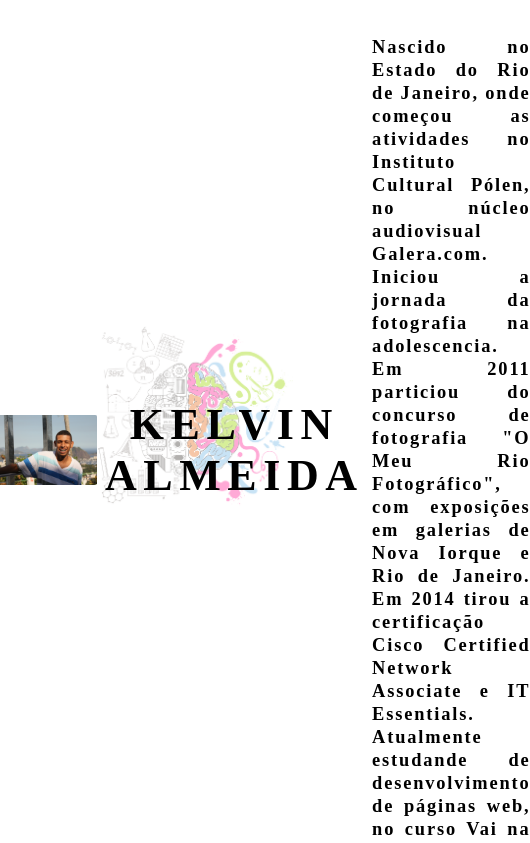
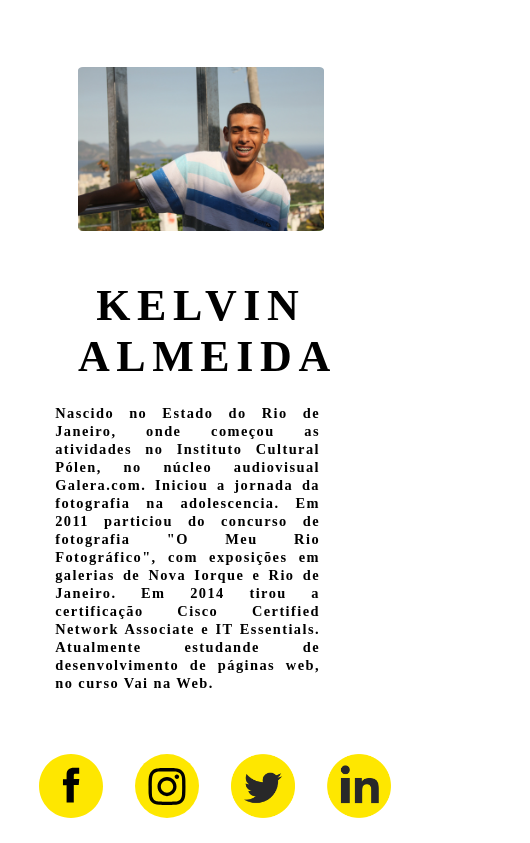
Before and after one commit to kelvgraf/MeuPerfil, a plain HTML site: page index.html in a window 390 px wide. Shown: the top 843 px of the page, 530 px wide, since content can reach past the window. Drawn offline with Linux system fonts and the light colour scheme.

Commit message:
Atualizado Responsivo

```diff
--- a/index.html
+++ b/index.html
@@ -1,11 +1,13 @@
 <!DOCTYPE html>
 <html lang="pt-br">
 <head>
-	<title>Kelvin Almeida</title>
+		<meta name="viewport" content="width=device-width, initial-scale=1">
 		<meta charset="utf-8">
 		<link rel="stylesheet" href="style.css">
+		<!-- <meta name="viewport" content="width=device-width, initial-scale=1, minimum-scale=1, maximum-scale=1"> -->
+	<title>Kelvin Almeida</title>
 </head>
-<body class="Perfil">
+<body class="Perfil"Perfil2">
 	<main class="Perfil-Pessoal">
 		<section class="Pessoal-Proprio">
 			<img class="Proprio-Foto" src="Assets/kelv.JPG">
@@ -18,7 +20,7 @@
 				<li><a  href="https://www.facebook.com/kelvin.f.almeida" target="black"><img class="icone-item" src="Assets/Icone-Facebook.svg" ></a></li>
 				<li><a  href="https://www.instagram.com/kelvgraf/" target="blabk"><img class="icone-item-" src="Assets/Icone-Instagram.svg"></a></li>
 				<li><a  href="https://twitter.com/kelvgraf" target="black"><img class="icone-item-" src="Assets/Icone-Twitter.png"></a></li>
-				<li><a  href="" target="black"><img class="icone-item-" src="Assets/Icone-linkedin.png"></a></li>
+				<li><a  href="https://www.linkedin.com/in/kelvin-fernandes-de-almeida-504902107/" target="black"><img class="icone-item-" src="Assets/Icone-linkedin.png"></a></li>
 			</ul>
 		</section>
 	</main>
--- a/style.css
+++ b/style.css
@@ -1,22 +1,22 @@
-body{
-	margin: 0;
-	padding: 0;
-	box-sizing: border-box;
-	background-size: 50%;
-	background-repeat: no-repeat;
-	background-position: center;
-}
-
 *{
 	box-sizing: border-box;
 }
 
+body{
+	margin: 0;
+	padding: 0;
+	width: 100%;
+}
+
 .Perfil{
-	background: url('Assets/Brain.png') no-repeat center center;
-	opacity: 0.5 filter: alpha opacity:"50";
-	background-size: 50% ;
-	height: 100vh;
+
   }
+
+  @media (max-width: 620px){
+		.Pefil{
+			background-image: none;
+		}
+	}
 
 .Perfil-Pessoal{
 	display: flex;
@@ -33,11 +33,23 @@ body{
 	margin-left: 3%;
 }
 
+	@media (max-width: 620px){
+		.Pessoal-Proprio{
+			flex-direction: column;
+		}
+	}
 
 .Proprio-Foto{
 	width: 25%;
 	border-radius: 2%;
 }
+	@media (max-width: 620px){
+		.Proprio-Foto{
+			width: 65%;
+			margin-top: 13%;
+
+		}
+	}
 
 .Proprio-Titulo{
 	color:#000000;
@@ -49,6 +61,15 @@ body{
 	text-align: center;
 
 }
+
+@media (max-width: 620px){
+		.Proprio-Titulo{
+			margin-top: 13%;
+			width: 65%;
+			text-align: center;
+
+		}
+	}
 
 
 .Proprio-Texto{
@@ -62,6 +83,14 @@ body{
     margin-right: 7%;
     text-align: justify;
 }
+
+	@media (max-width: 620px){
+		.Proprio-Texto{
+			font-size: 0.90em;
+			width: 70%;
+		}
+
+	}
 
 .Perfil-Contato{
 	margin-top: 4%;
@@ -78,6 +107,12 @@ body{
 	width: 4em;
 	margin: 1em;
 }
+
+	@media (max-width: 620px){
+		.Contatp-icone li img{
+			width: 10%;
+		}
+	}
 
 .footer{
 	display: flex;
@@ -97,6 +132,13 @@ body{
 	font-weight: bold;
 	margin: 0;
 }
+
+	@media (max-width: 620px){
+		.footer-Texto{
+			font-size: 0.80em;
+		}
+
+	}
 .footer-Autor{
 	letter-spacing: 0.25em;
 	font-style: oblique;
```
